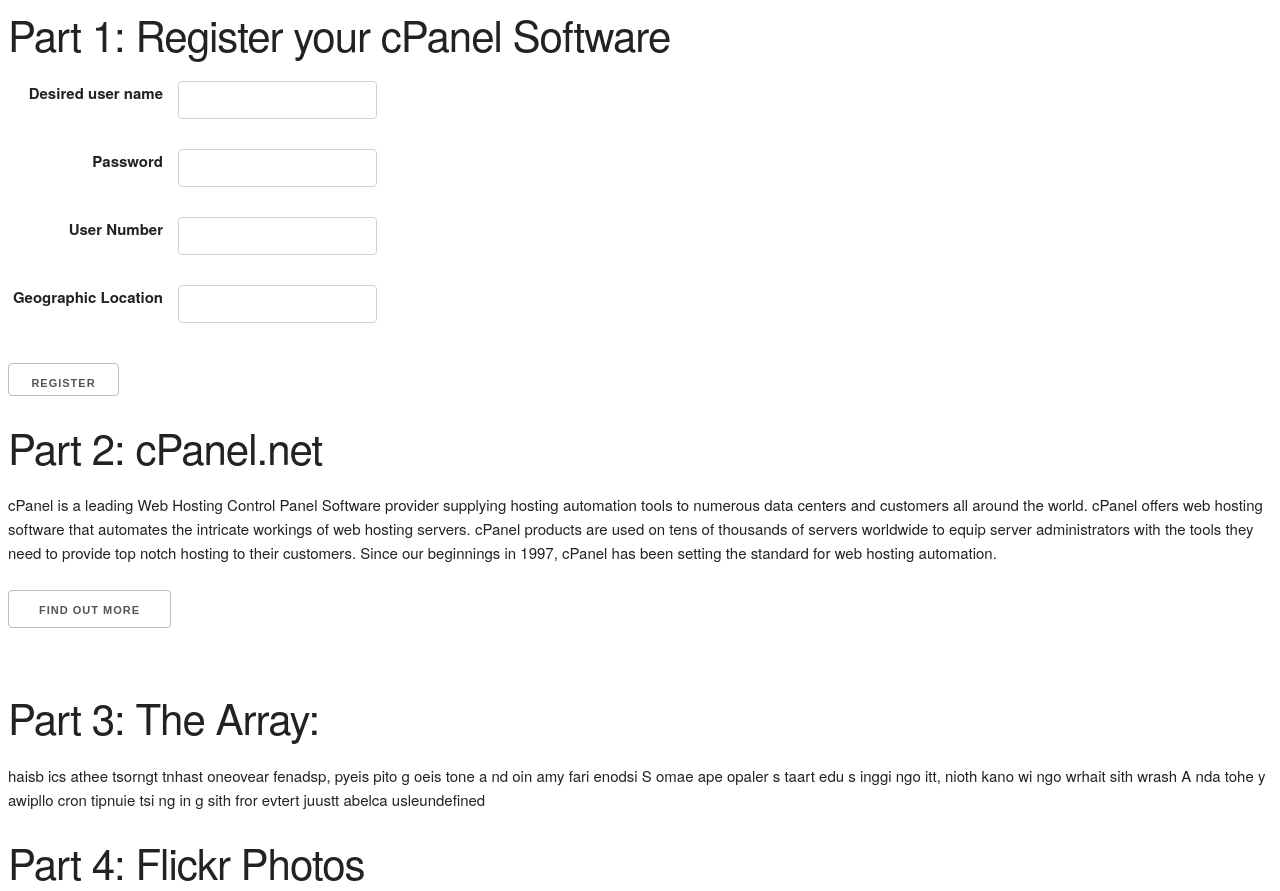
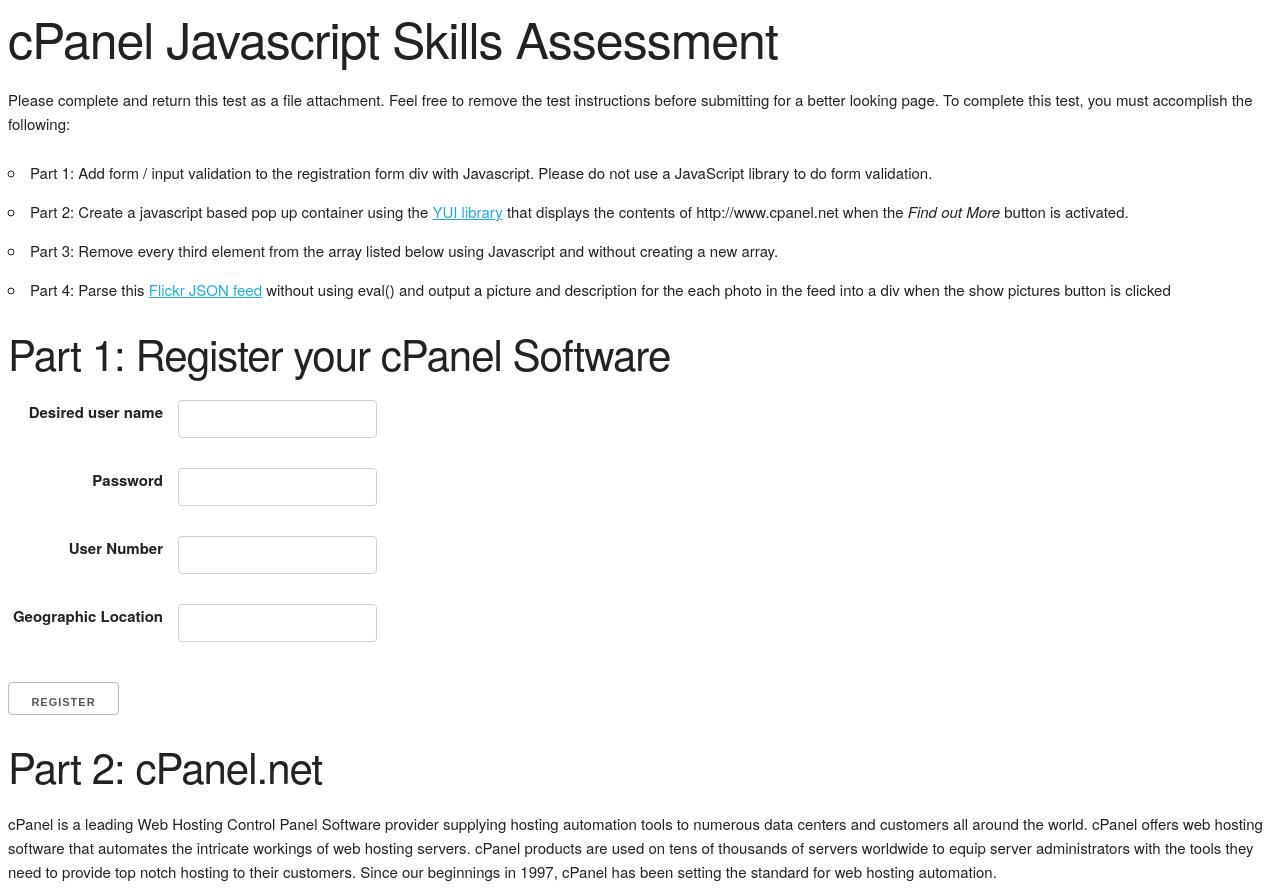
Before and after one commit to TxsAdamWest/cPanelTest, a plain HTML site: page index.html in a window 1280 px wide. Shown: the top 891 px of the page. Drawn offline with nearby package versions, Linux system fonts and the light colour scheme.

Commit message:
Details added back in

```diff
--- a/index.html
+++ b/index.html
@@ -1,7 +1,7 @@
 <!DOCTYPE HTML PUBLIC "-//W3C//DTD HTML 4.01 Transitional//EN"
     "http://www.w3.org/TR/html4/loose.dtd">
 <html>
-<!-- <div id="intro">
+<div id="intro">
         <h1>cPanel Javascript Skills Assessment</h1>
         <p>Please complete and return this test as a file attachment. Feel free to remove the test instructions before submitting for a better looking page. To complete this test, you must accomplish the following:</p>
         <ul>
@@ -10,7 +10,7 @@
             <li>Part 3: Remove every third element from the array listed below using Javascript and without creating a new array.</li>
             <li>Part 4: Parse this <a href="http://www.flickr.com/services/feeds/photos_public.gne?tags=punctuation,atsign&format=json">Flickr JSON feed</a> without using eval() and output a picture and description for the each photo in the feed into a div when the show pictures button is clicked</li>
         </ul>
-    </div> -->
+    </div>
 
 <head>
     <link rel="stylesheet" type="text/css" href="https://cdnjs.cloudflare.com/ajax/libs/skeleton/2.0.4/skeleton.min.css">
```
